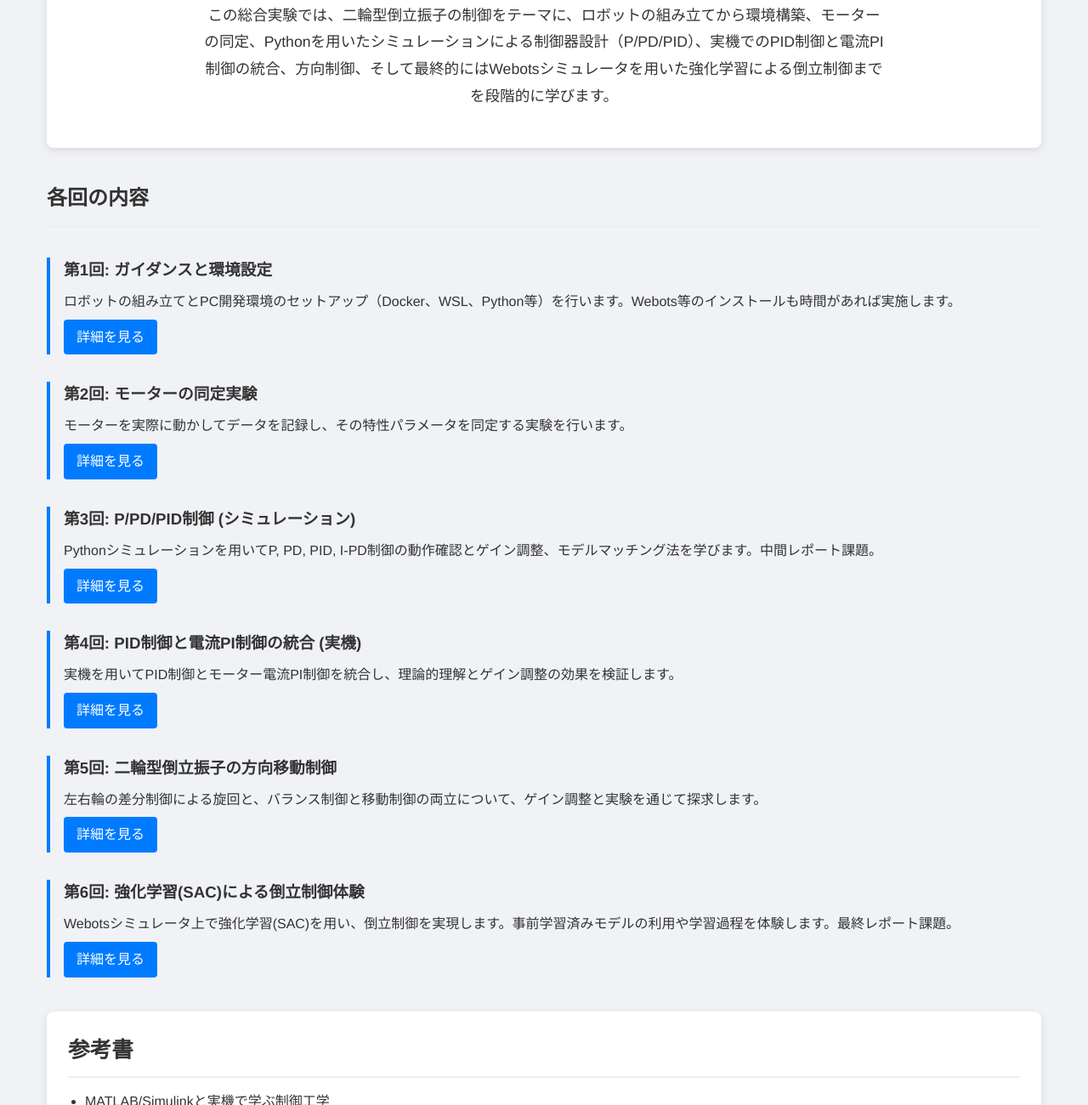
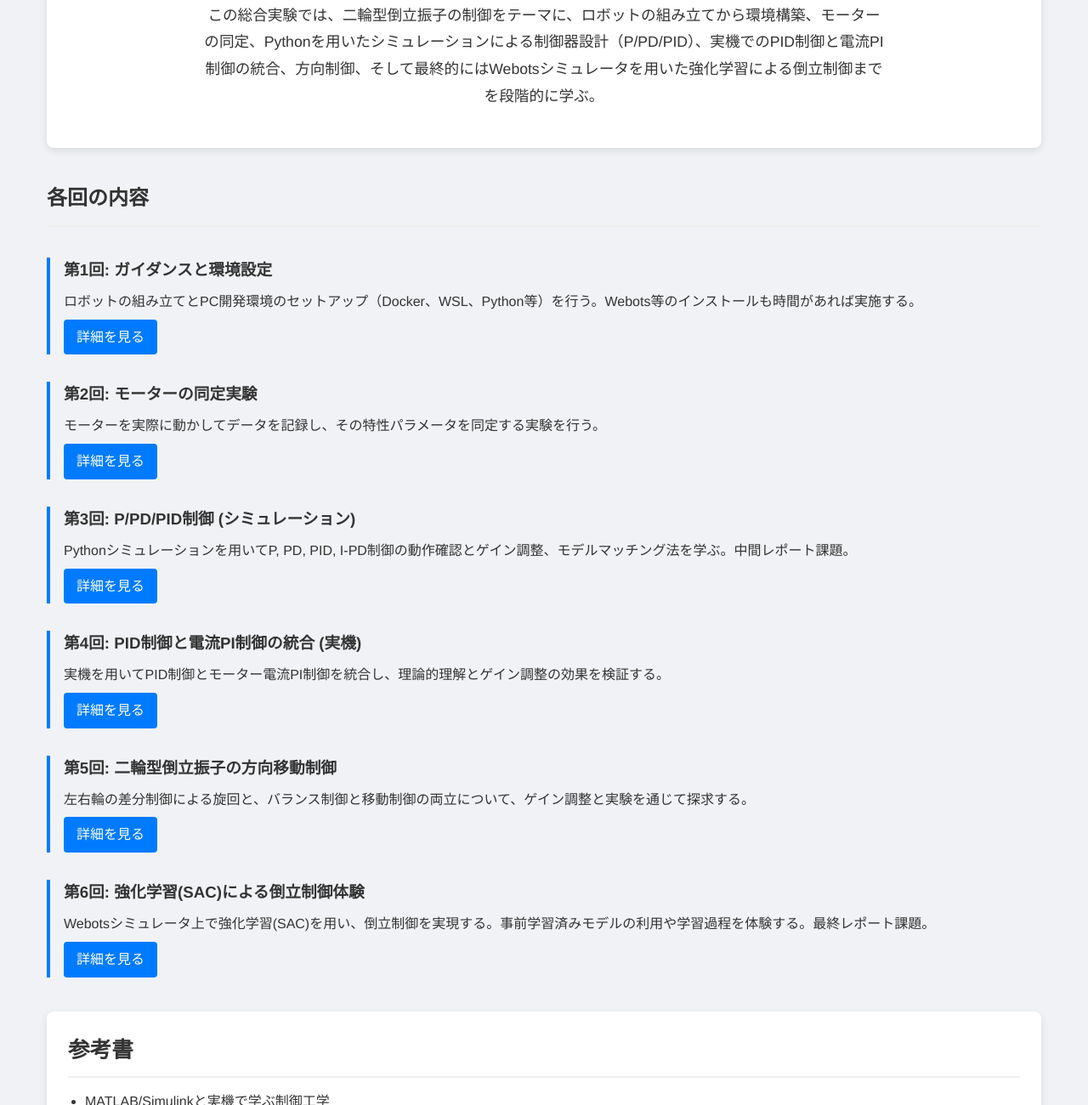
Before and after one commit to KobeUIdentPendExp/IdentPendHP, a plain HTML site: page index.html in a window 1280 px wide. Shown: the part 370-1670 px from the top of the page at 85% size. Drawn offline with Linux system fonts and the light colour scheme.

Commit message:
Update index.html

```diff
--- a/index.html
+++ b/index.html
@@ -208,7 +208,7 @@
 <div class="container">
   <section class="intro-section">
     <h2>コース概要</h2>
-    <p>この総合実験では、二輪型倒立振子の制御をテーマに、ロボットの組み立てから環境構築、モーターの同定、Pythonを用いたシミュレーションによる制御器設計（P/PD/PID）、実機でのPID制御と電流PI制御の統合、方向制御、そして最終的にはWebotsシミュレータを用いた強化学習による倒立制御までを段階的に学びます。</p>
+    <p>この総合実験では、二輪型倒立振子の制御をテーマに、ロボットの組み立てから環境構築、モーターの同定、Pythonを用いたシミュレーションによる制御器設計（P/PD/PID）、実機でのPID制御と電流PI制御の統合、方向制御、そして最終的にはWebotsシミュレータを用いた強化学習による倒立制御までを段階的に学ぶ。</p>
   </section>
 
   <div class="sessions-list">
@@ -216,37 +216,37 @@
 
     <section class="session-item">
       <h3>第1回: ガイダンスと環境設定</h3>
-      <p>ロボットの組み立てとPC開発環境のセットアップ（Docker、WSL、Python等）を行います。Webots等のインストールも時間があれば実施します。</p>
+      <p>ロボットの組み立てとPC開発環境のセットアップ（Docker、WSL、Python等）を行う。Webots等のインストールも時間があれば実施する。</p>
       <p><a href="1kaime/index.html" class="session-link-button">詳細を見る</a></p>
     </section>
 
     <section class="session-item">
       <h3>第2回: モーターの同定実験</h3>
-      <p>モーターを実際に動かしてデータを記録し、その特性パラメータを同定する実験を行います。</p>
+      <p>モーターを実際に動かしてデータを記録し、その特性パラメータを同定する実験を行う。</p>
       <p><a href="2kaime/index.html" class="session-link-button">詳細を見る</a></p>
     </section>
 
     <section class="session-item">
       <h3>第3回: P/PD/PID制御 (シミュレーション)</h3>
-      <p>Pythonシミュレーションを用いてP, PD, PID, I-PD制御の動作確認とゲイン調整、モデルマッチング法を学びます。中間レポート課題。</p>
+      <p>Pythonシミュレーションを用いてP, PD, PID, I-PD制御の動作確認とゲイン調整、モデルマッチング法を学ぶ。中間レポート課題。</p>
       <p><a href="3kaime/index.html" class="session-link-button">詳細を見る</a></p>
     </section>
 
     <section class="session-item">
       <h3>第4回: PID制御と電流PI制御の統合 (実機)</h3>
-      <p>実機を用いてPID制御とモーター電流PI制御を統合し、理論的理解とゲイン調整の効果を検証します。</p>
+      <p>実機を用いてPID制御とモーター電流PI制御を統合し、理論的理解とゲイン調整の効果を検証する。</p>
       <p><a href="4kaime/index.html" class="session-link-button">詳細を見る</a></p>
     </section>
 
     <section class="session-item">
       <h3>第5回: 二輪型倒立振子の方向移動制御</h3>
-      <p>左右輪の差分制御による旋回と、バランス制御と移動制御の両立について、ゲイン調整と実験を通じて探求します。</p>
+      <p>左右輪の差分制御による旋回と、バランス制御と移動制御の両立について、ゲイン調整と実験を通じて探求する。</p>
       <p><a href="5kaime/index.html" class="session-link-button">詳細を見る</a></p>
     </section>
 
     <section class="session-item">
       <h3>第6回: 強化学習(SAC)による倒立制御体験</h3>
-      <p>Webotsシミュレータ上で強化学習(SAC)を用い、倒立制御を実現します。事前学習済みモデルの利用や学習過程を体験します。最終レポート課題。</p>
+      <p>Webotsシミュレータ上で強化学習(SAC)を用い、倒立制御を実現する。事前学習済みモデルの利用や学習過程を体験する。最終レポート課題。</p>
       <p><a href="6kaime/index.html" class="session-link-button">詳細を見る</a></p>
     </section>
 
```
